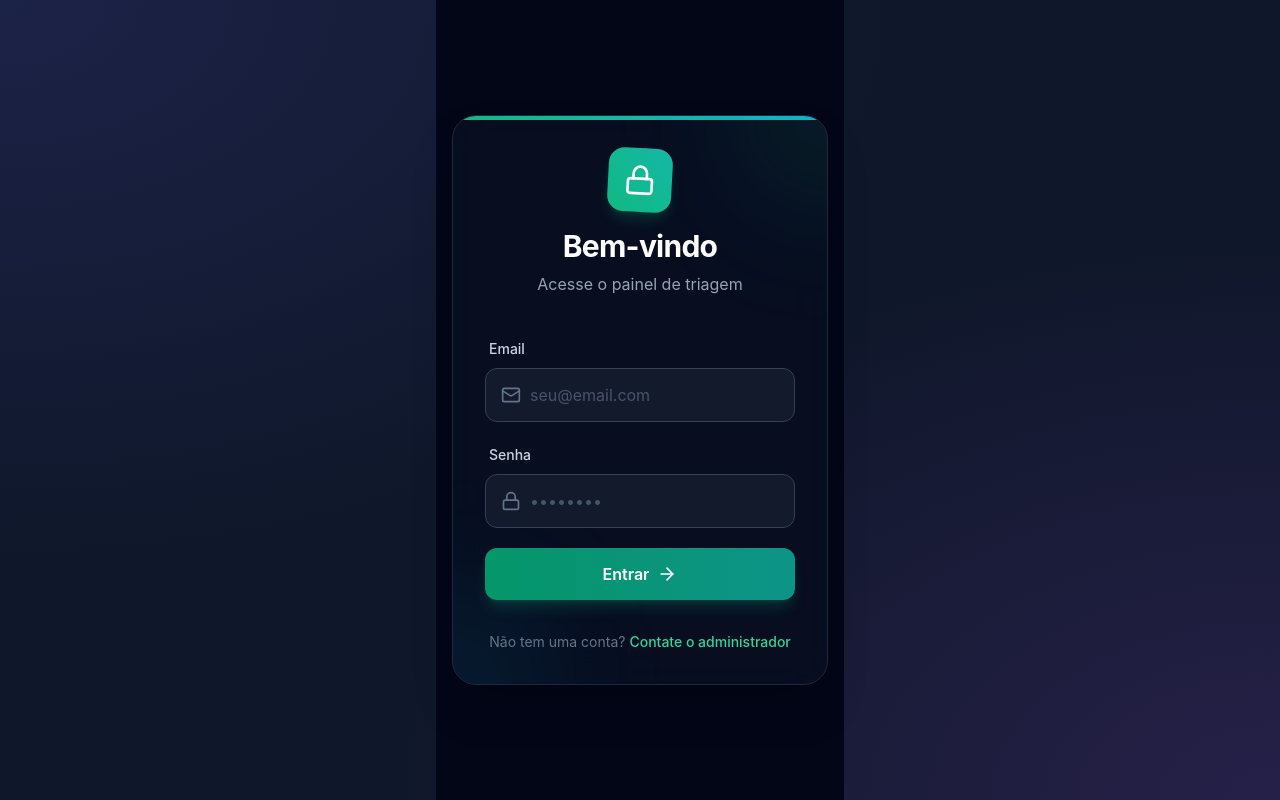
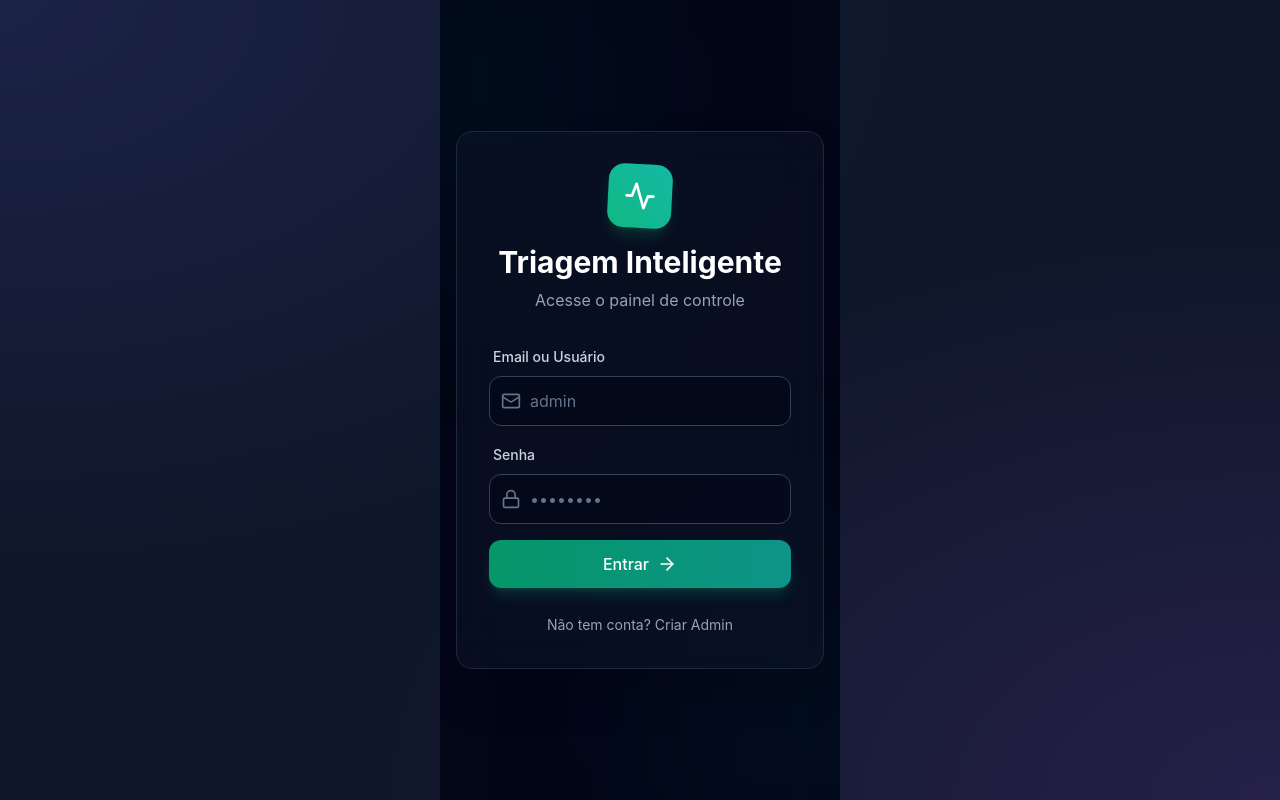
Before and after one commit to Jeanlsg/chatmodel, a React (Vite) app: page /login in a window 1280 px wide. Built offline with nearby package versions, Linux system fonts and the light colour scheme.

Commit message:
feat: Add initial Login page component.

```diff
--- a/src/pages/Login.jsx
+++ b/src/pages/Login.jsx
@@ -1,29 +1,44 @@
 import React, { useState } from 'react';
 import { supabase } from '../supabaseClient';
 import { useNavigate } from 'react-router-dom';
-import { Lock, Mail, ArrowRight, Loader2 } from 'lucide-react';
+import { Lock, Mail, ArrowRight, Activity, AlertCircle } from 'lucide-react';
 
 const Login = () => {
     const [email, setEmail] = useState('');
     const [password, setPassword] = useState('');
     const [loading, setLoading] = useState(false);
     const [error, setError] = useState(null);
+    const [isSignUp, setIsSignUp] = useState(false);
     const navigate = useNavigate();
 
-    const handleLogin = async (e) => {
+    const handleAuth = async (e) => {
         e.preventDefault();
         setLoading(true);
         setError(null);
 
         try {
-            const { data, error } = await supabase.auth.signInWithPassword({
-                email,
+            // Admin shortcut
+            let authEmail = email;
+            if (email.toLowerCase() === 'admin') {
+                authEmail = 'admin@admin.com';
+            }
+
+            if (isSignUp) {
+                const { error } = await supabase.auth.signUp({
+                    email: authEmail,
                     password,
                 });
-
                 if (error) throw error;
-
+                alert('Cadastro realizado! Verifique seu email ou faça login.');
+                setIsSignUp(false);
+            } else {
+                const { error } = await supabase.auth.signInWithPassword({
+                    email: authEmail,
+                    password,
+                });
+                if (error) throw error;
                 navigate('/dashboard');
+            }
         } catch (err) {
             setError(err.message);
         } finally {
@@ -32,42 +47,42 @@ const Login = () => {
     };
 
     return (
-        <div className="min-h-screen bg-slate-950 flex items-center justify-center p-4">
-            <div className="w-full max-w-md bg-slate-900/50 backdrop-blur-xl rounded-3xl border border-slate-800 shadow-2xl overflow-hidden relative">
-                {/* Decorative elements */}
-                <div className="absolute top-0 left-0 w-full h-1 bg-gradient-to-r from-emerald-500 via-teal-500 to-cyan-500"></div>
-                <div className="absolute -top-24 -right-24 w-48 h-48 bg-emerald-500/10 rounded-full blur-3xl"></div>
-                <div className="absolute -bottom-24 -left-24 w-48 h-48 bg-cyan-500/10 rounded-full blur-3xl"></div>
+        <div className="min-h-screen bg-slate-950 flex items-center justify-center p-4 relative overflow-hidden">
+            {/* Background Effects */}
+            <div className="absolute top-0 left-0 w-full h-full overflow-hidden z-0 pointer-events-none">
+                <div className="absolute top-[-10%] left-[-10%] w-[40%] h-[40%] bg-emerald-500/10 rounded-full blur-[120px]"></div>
+                <div className="absolute bottom-[-10%] right-[-10%] w-[40%] h-[40%] bg-teal-500/10 rounded-full blur-[120px]"></div>
+            </div>
 
-                <div className="p-8 relative z-10">
-                    <div className="text-center mb-10">
-                        <div className="w-16 h-16 mx-auto bg-gradient-to-tr from-emerald-500 to-teal-500 rounded-2xl flex items-center justify-center shadow-lg shadow-emerald-500/20 mb-4 transform rotate-3 hover:rotate-6 transition-transform duration-300">
-                            <Lock className="text-white w-8 h-8" />
+            <div className="w-full max-w-md bg-slate-900/50 backdrop-blur-xl border border-slate-800 rounded-2xl p-8 shadow-2xl relative z-10">
+                <div className="flex flex-col items-center mb-8">
+                    <div className="w-16 h-16 bg-gradient-to-tr from-emerald-500 to-teal-500 rounded-2xl flex items-center justify-center shadow-lg shadow-emerald-500/20 mb-4 transform rotate-3 hover:rotate-6 transition-transform duration-300">
+                        <Activity className="text-white w-8 h-8" />
                     </div>
-                        <h1 className="text-3xl font-bold text-white mb-2 tracking-tight">Bem-vindo</h1>
-                        <p className="text-slate-400">Acesse o painel de triagem</p>
+                    <h1 className="text-3xl font-bold text-white mb-2">Triagem Inteligente</h1>
+                    <p className="text-slate-400">Acesse o painel de controle</p>
                 </div>
 
                 {error && (
-                        <div className="mb-6 p-4 bg-red-500/10 border border-red-500/20 rounded-xl text-red-200 text-sm flex items-center gap-2 animate-fade-in">
-                            <span className="w-1.5 h-1.5 rounded-full bg-red-500"></span>
-                            {error}
+                    <div className="mb-6 p-4 bg-red-500/10 border border-red-500/20 rounded-xl flex items-center gap-3 text-red-400 text-sm">
+                        <AlertCircle className="w-5 h-5 flex-shrink-0" />
+                        <p>{error}</p>
                     </div>
                 )}
 
-                    <form onSubmit={handleLogin} className="space-y-5">
+                <form onSubmit={handleAuth} className="space-y-4">
                     <div className="space-y-2">
-                            <label className="text-sm font-medium text-slate-300 ml-1">Email</label>
+                        <label className="text-sm font-medium text-slate-300 ml-1">Email ou Usuário</label>
                         <div className="relative group">
-                                <div className="absolute inset-y-0 left-0 pl-4 flex items-center pointer-events-none">
+                            <div className="absolute inset-y-0 left-0 pl-3 flex items-center pointer-events-none">
                                 <Mail className="h-5 w-5 text-slate-500 group-focus-within:text-emerald-500 transition-colors" />
                             </div>
                             <input
-                                    type="email"
+                                type="text"
                                 value={email}
                                 onChange={(e) => setEmail(e.target.value)}
-                                    className="w-full bg-slate-800/50 border border-slate-700 text-white rounded-xl py-3.5 pl-11 pr-4 focus:outline-none focus:border-emerald-500 focus:ring-1 focus:ring-emerald-500 transition-all placeholder:text-slate-600"
-                                    placeholder="seu@email.com"
+                                className="block w-full pl-10 pr-3 py-3 bg-slate-950/50 border border-slate-700 rounded-xl text-slate-200 placeholder-slate-500 focus:outline-none focus:ring-2 focus:ring-emerald-500/50 focus:border-emerald-500 transition-all"
+                                placeholder="admin"
                                 required
                             />
                         </div>
@@ -76,14 +91,14 @@ const Login = () => {
                     <div className="space-y-2">
                         <label className="text-sm font-medium text-slate-300 ml-1">Senha</label>
                         <div className="relative group">
-                                <div className="absolute inset-y-0 left-0 pl-4 flex items-center pointer-events-none">
+                            <div className="absolute inset-y-0 left-0 pl-3 flex items-center pointer-events-none">
                                 <Lock className="h-5 w-5 text-slate-500 group-focus-within:text-emerald-500 transition-colors" />
                             </div>
                             <input
                                 type="password"
                                 value={password}
                                 onChange={(e) => setPassword(e.target.value)}
-                                    className="w-full bg-slate-800/50 border border-slate-700 text-white rounded-xl py-3.5 pl-11 pr-4 focus:outline-none focus:border-emerald-500 focus:ring-1 focus:ring-emerald-500 transition-all placeholder:text-slate-600"
+                                className="block w-full pl-10 pr-3 py-3 bg-slate-950/50 border border-slate-700 rounded-xl text-slate-200 placeholder-slate-500 focus:outline-none focus:ring-2 focus:ring-emerald-500/50 focus:border-emerald-500 transition-all"
                                 placeholder="••••••••"
                                 required
                             />
@@ -93,27 +108,26 @@ const Login = () => {
                     <button
                         type="submit"
                         disabled={loading}
-                            className="w-full bg-gradient-to-r from-emerald-600 to-teal-600 hover:from-emerald-500 hover:to-teal-500 text-white font-semibold py-3.5 rounded-xl shadow-lg shadow-emerald-500/20 flex items-center justify-center gap-2 transition-all transform hover:scale-[1.02] active:scale-[0.98] disabled:opacity-70 disabled:cursor-not-allowed disabled:transform-none mt-2"
+                        className="w-full flex items-center justify-center py-3 px-4 bg-gradient-to-r from-emerald-600 to-teal-600 hover:from-emerald-500 hover:to-teal-500 text-white font-medium rounded-xl shadow-lg shadow-emerald-500/20 transform hover:-translate-y-0.5 transition-all duration-200 disabled:opacity-50 disabled:cursor-not-allowed disabled:transform-none mt-6"
                     >
                         {loading ? (
-                                <Loader2 className="w-5 h-5 animate-spin" />
+                            <div className="w-6 h-6 border-2 border-white/30 border-t-white rounded-full animate-spin" />
                         ) : (
                             <>
-                                    Entrar
-                                    <ArrowRight className="w-5 h-5" />
+                                {isSignUp ? 'Criar Conta' : 'Entrar'}
+                                <ArrowRight className="ml-2 w-5 h-5" />
                             </>
                         )}
                     </button>
                 </form>
 
-                    <div className="mt-8 text-center">
-                        <p className="text-slate-500 text-sm">
-                            Não tem uma conta?{' '}
-                            <a href="#" className="text-emerald-400 hover:text-emerald-300 font-medium transition-colors">
-                                Contate o administrador
-                            </a>
-                        </p>
-                    </div>
+                <div className="mt-6 text-center">
+                    <button
+                        onClick={() => setIsSignUp(!isSignUp)}
+                        className="text-sm text-slate-400 hover:text-emerald-400 transition-colors"
+                    >
+                        {isSignUp ? 'Já tem uma conta? Entrar' : 'Não tem conta? Criar Admin'}
+                    </button>
                 </div>
             </div>
         </div>
```
Also changed, not shown: n8n_workflow.json (+48 -2 lines). Lines whose indentation alone changed are shown as unchanged.
